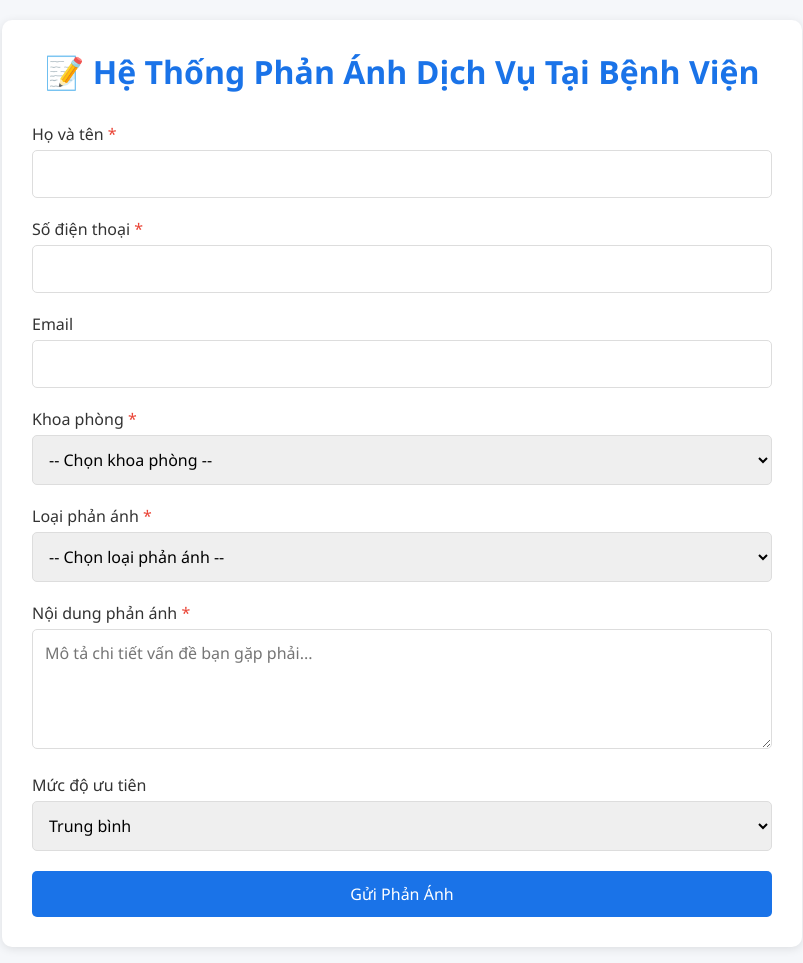
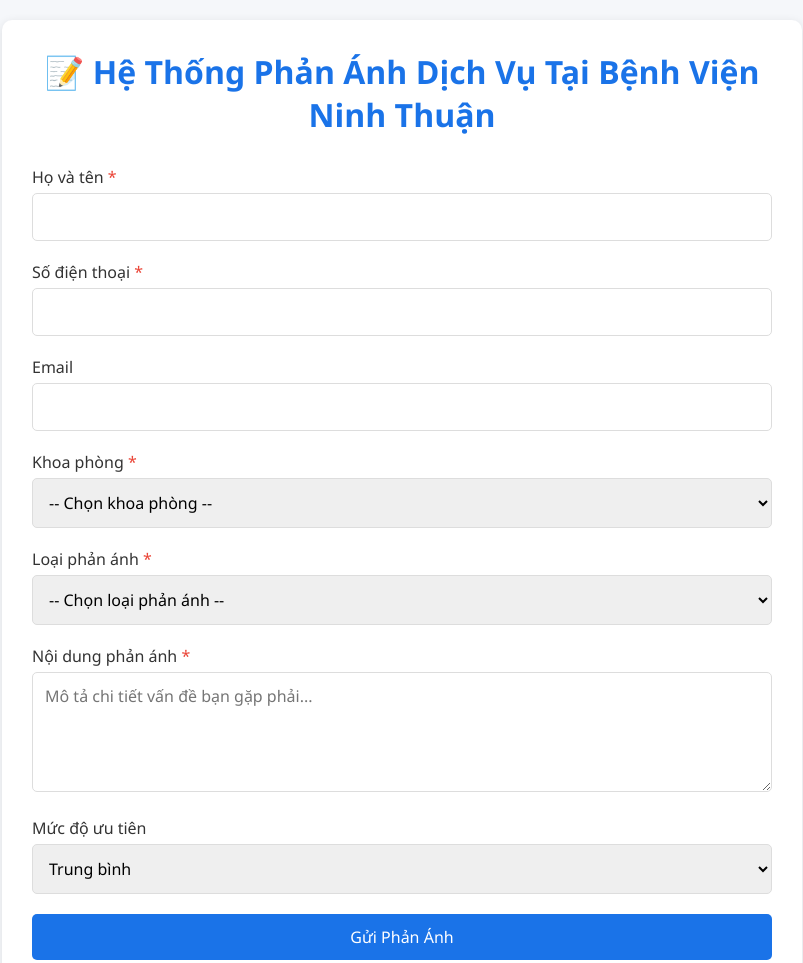
Before and after one commit to Khoitran2711/Chat_Luong_BV, a plain HTML site: page index.html in a window 1280 px wide. Shown: the top 963 px of the page, without its empty margins (238-1041 px from the left). Drawn offline with Linux system fonts and the light colour scheme.

Commit message:
Update index.html

```diff
--- a/index.html
+++ b/index.html
@@ -104,7 +104,7 @@
 </head>
 <body>
     <div class="container">
-        <h1>📝 Hệ Thống Phản Ánh Dịch Vụ Tại Bệnh Viện  </h1>
+        <h1>📝 Hệ Thống Phản Ánh Dịch Vụ Tại Bệnh Viện Ninh Thuận </h1>
 
         <form id="phanAnhForm">
             <div class="form-group">
```
